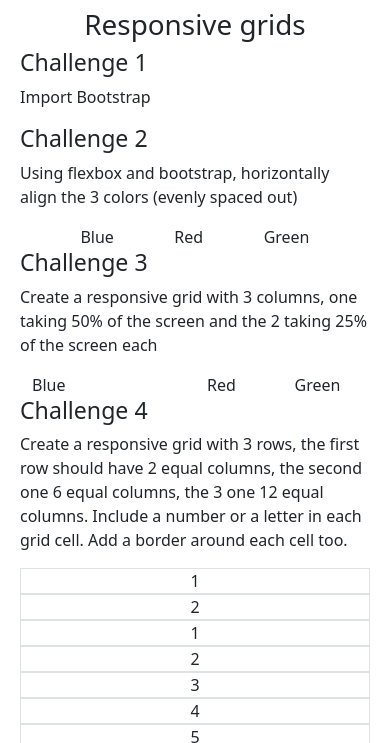
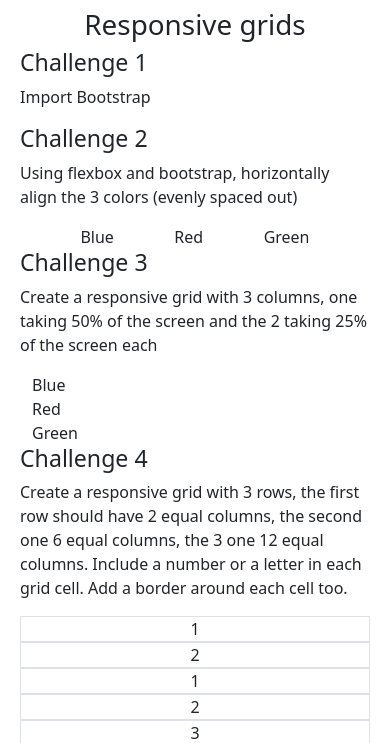
Before and after one commit to KundyGwena/Challenge-5, a plain HTML site: page index.html in a window 390 px wide. Shown: the part 94-837 px from the top of the page. Drawn offline with nearby package versions, Linux system fonts and the light colour scheme.

Commit message:
Updated column

```diff
--- a/index.html
+++ b/index.html
@@ -36,13 +36,13 @@
     </p>
     <div class="container">
       <div class="row">
-        <div class="col-6">
+        <div class="col-sm-6">
           <div>Blue</div>
         </div>
-        <div class="col-3">
+        <div class="col-sm-3">
           <div>Red</div>
         </div>
-        <div class="col-3">
+        <div class="col-sm-3">
           <div>Green</div>
         </div>
       </div>
```
